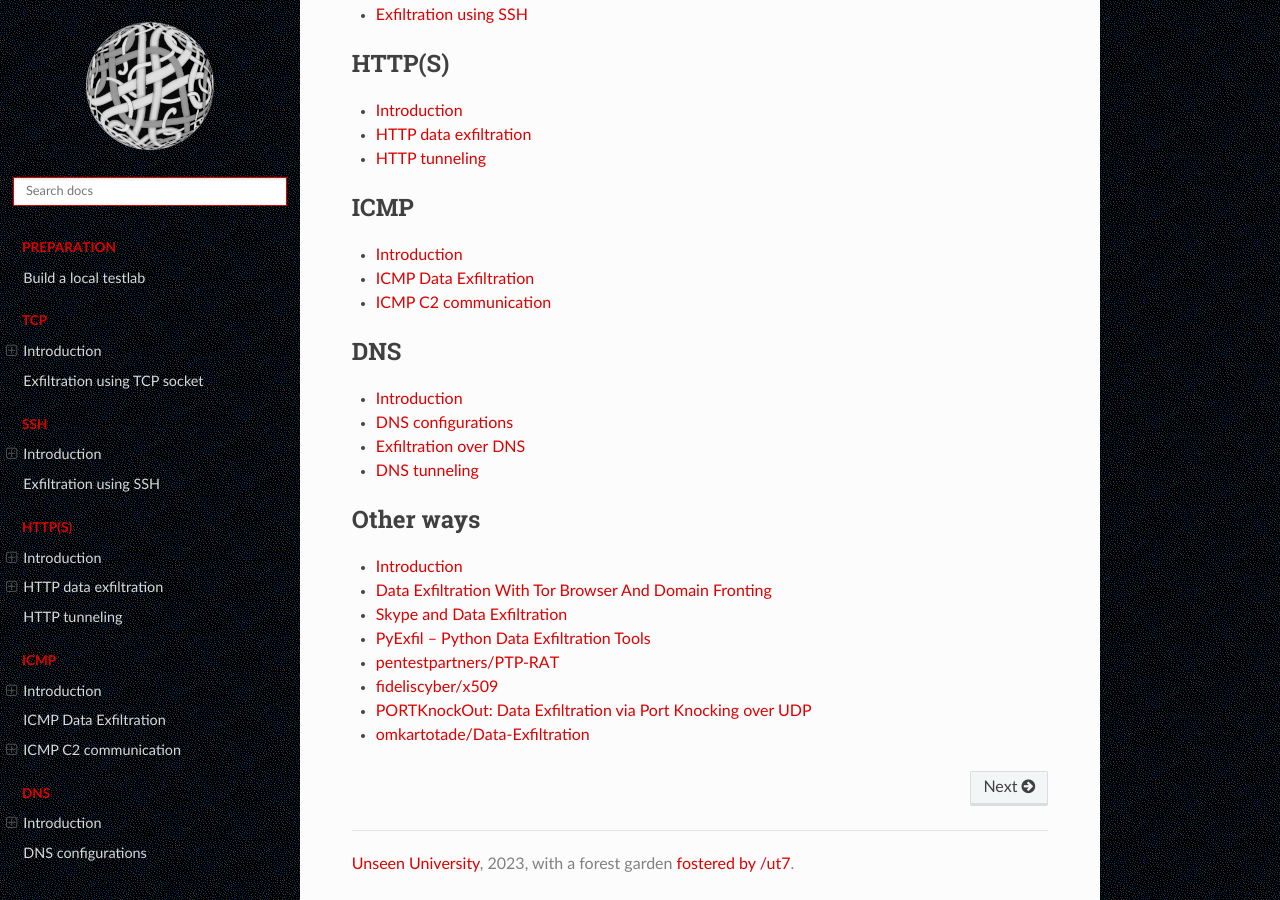
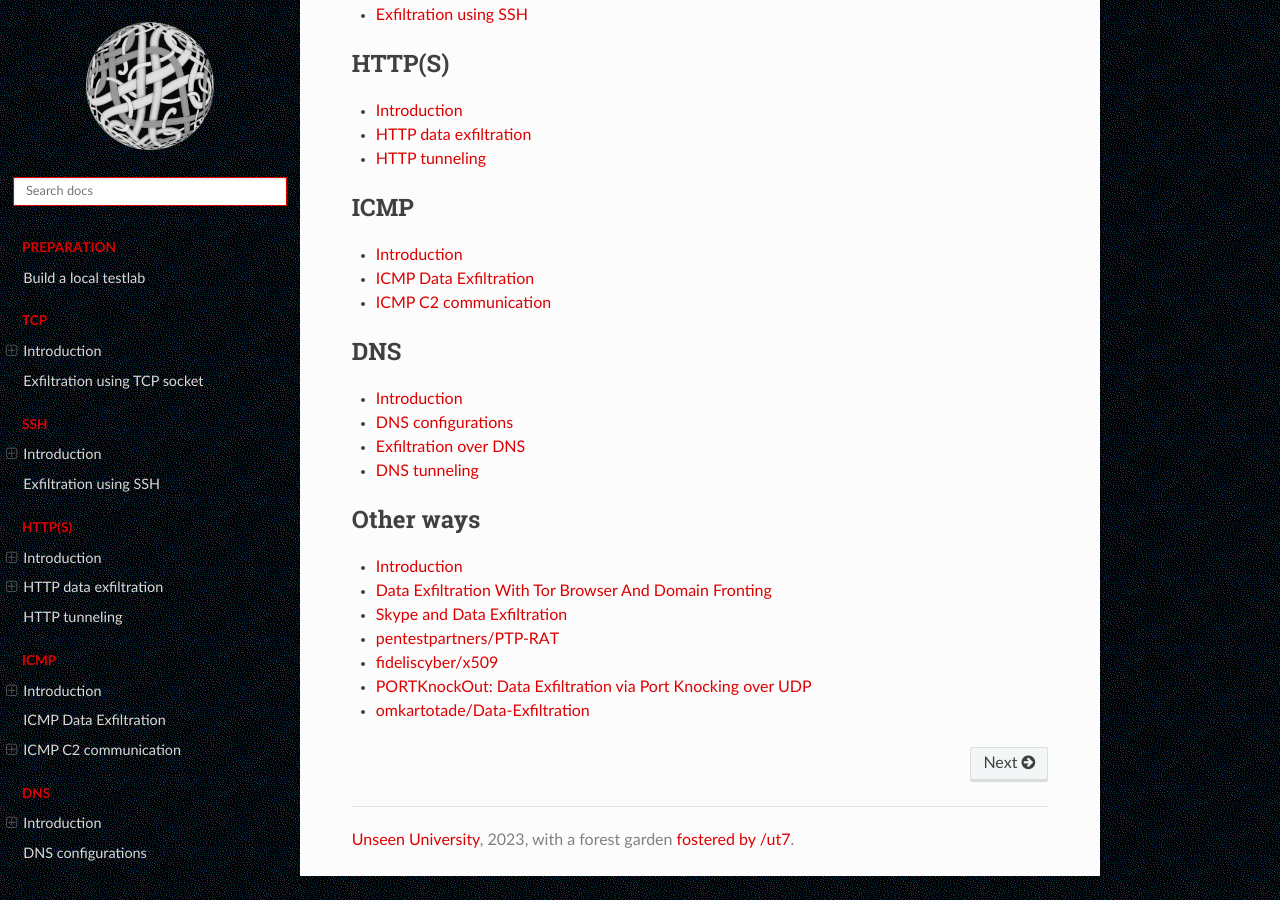
Before and after one commit to tymyrddin/red-exfil, a Sphinx documentation site: the page built from source/index.rst, in a window 1280 px wide and 900 px high, scrolled down 622 px. Built offline with Sphinx 7.4.7 and the Read the Docs theme 2.0.0, drawn with Linux system fonts in a browser that asks for light colours.

Commit message:
Name change

```diff
--- a/source/index.rst
+++ b/source/index.rst
@@ -76,7 +76,6 @@ traffic.
    docs/other/README.md
    Data Exfiltration With Tor Browser And Domain Fronting <https://blog.didierstevens.com/2018/01/20/quickpost-data-exfiltration-with-tor-browser-and-domain-fronting/>
    Skype and Data Exfiltration <https://www.sans.org/white-papers/34560/>
-   PyExfil – Python Data Exfiltration Tools <https://www.darknet.org.uk/2016/11/pyexfil-python-data-exfiltration-tools/>
    pentestpartners/PTP-RAT <https://github.com/pentestpartners/PTP-RAT>
    fideliscyber/x509 <https://github.com/fideliscyber/x509>
    PORTKnockOut: Data Exfiltration via Port Knocking over UDP <https://www.sans.org/white-papers/37307/>
```
